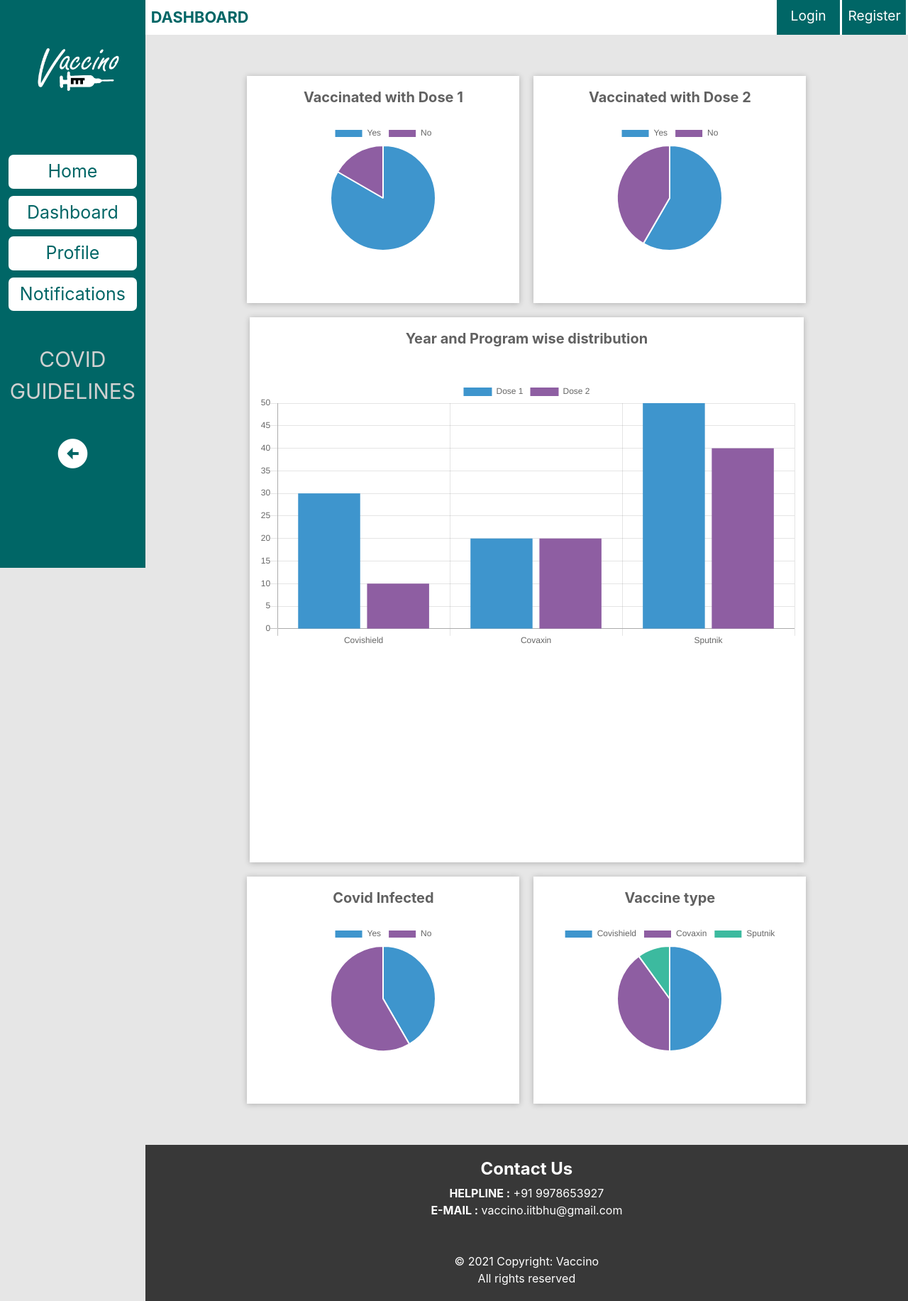
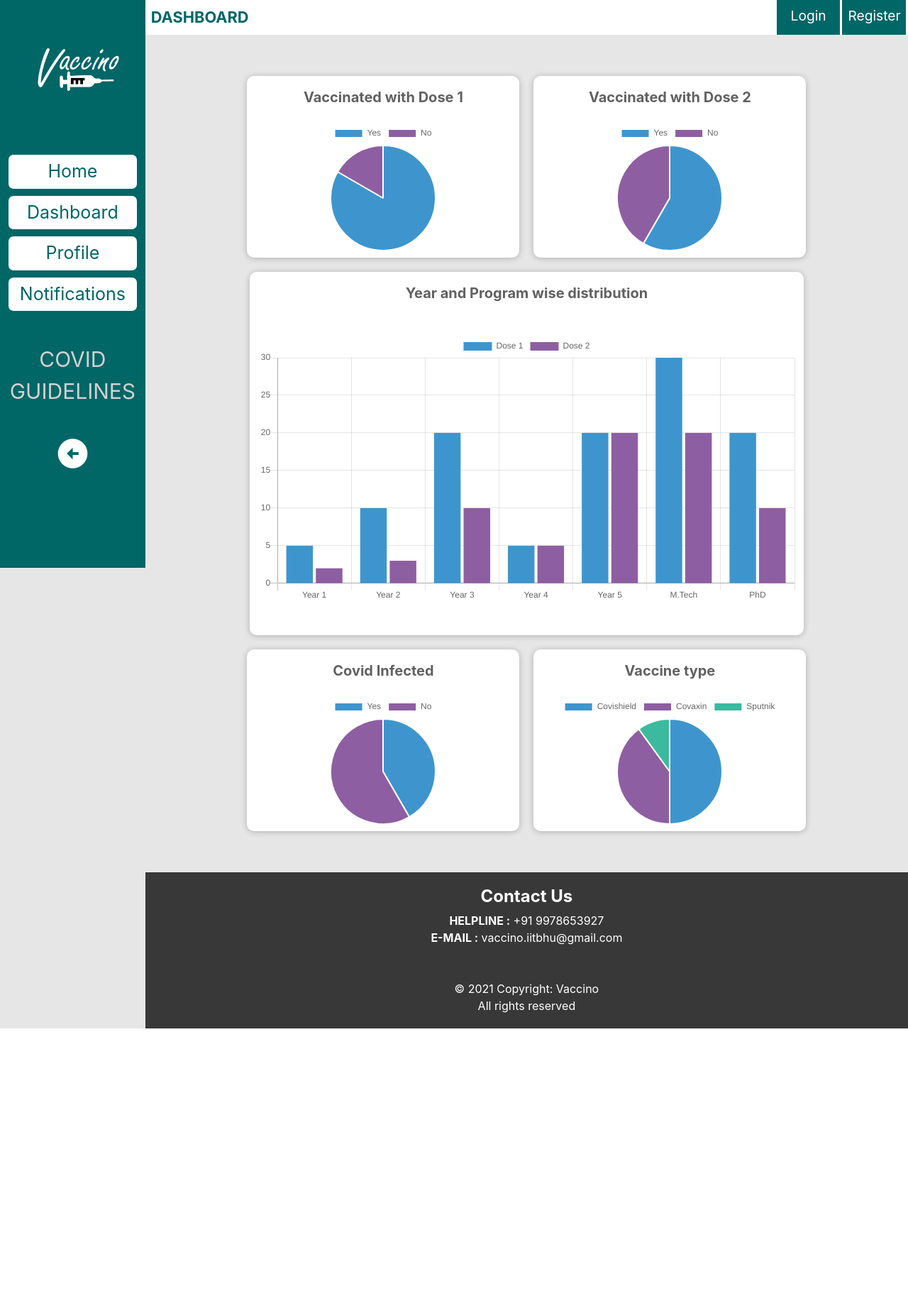
Before and after one commit to sakshi-2412/vaccino, a Django app: page /base/dashboard/ in a window 1280 px wide. Shown: the whole page at 71% size. After the commit the page ends 1449 px from the top, so only its background shows below. Run offline with Django 3.2, Linux system fonts and the light colour scheme.

Commit message:
some changes to dashboard

```diff
--- a/Vaccino/settings.py
+++ b/Vaccino/settings.py
@@ -78,7 +78,7 @@ WSGI_APPLICATION = 'Vaccino.wsgi.application'
 DATABASES = {
     'default': {
         'ENGINE': 'django.db.backends.sqlite3',
-        'NAME': BASE_DIR / 'db.sqlite3',
+        'NAME': str(os.path.join(BASE_DIR, "db.sqlite3")),
     }
 }
 
--- a/base/views.py
+++ b/base/views.py
@@ -23,9 +23,9 @@ def dashboard(request):
     p4labels=["Covishield","Covaxin","Sputnik"]
     p4data=[50,40,10]
 
-    b1labels=["Year 1","Year 2","Year 3"]
-    bar1_d1=[30,20,50]
-    bar1_d2=[10,20,40]
+    b1labels=["Year 1","Year 2","Year 3","Year 4","Year 5","M.Tech","PhD"]
+    bar1_d1=[5,10,20,5,20,30,20]
+    bar1_d2=[2,3,10,5,20,20,10]
 
     context = {
         'p1labels': p1labels,
@@ -40,7 +40,7 @@ def dashboard(request):
         'p4labels': p4labels,
         'p4data': p4data,
 
-        'b1labels': p4labels,
+        'b1labels': b1labels,
         'bar1_d1': bar1_d1,
         'bar1_d2': bar1_d2,
 
--- a/static/css/dashboard.css
+++ b/static/css/dashboard.css
@@ -16,19 +16,21 @@
 .pie {
   background-color: white;
   width: clamp(250px,30vw,30vw);
-  height: clamp(250px,25vw,25vw);
+  height: clamp(250px,20vw,20vw);
   margin: 10px;
   box-shadow: rgba(0, 0, 0, 0.24) 0px 1px 8px;
   padding: 5px 10px;
+  border-radius: 10px;
 }
 
 .bar_chart {
   background-color: white;
-  width: clamp(70px,61vw,61vw);
-  height: clamp(70px,60vw,60vw);
+  width: clamp(250px,61vw,61vw);
+  height: clamp(300px,40vw,40vw);
   margin: 10px;
   box-shadow: rgba(0, 0, 0, 0.24) 0px 1px 8px;
   padding: 5px 10px;
+  border-radius: 10px;
 }
 
 @media only screen and (max-width: 800px) {
```
